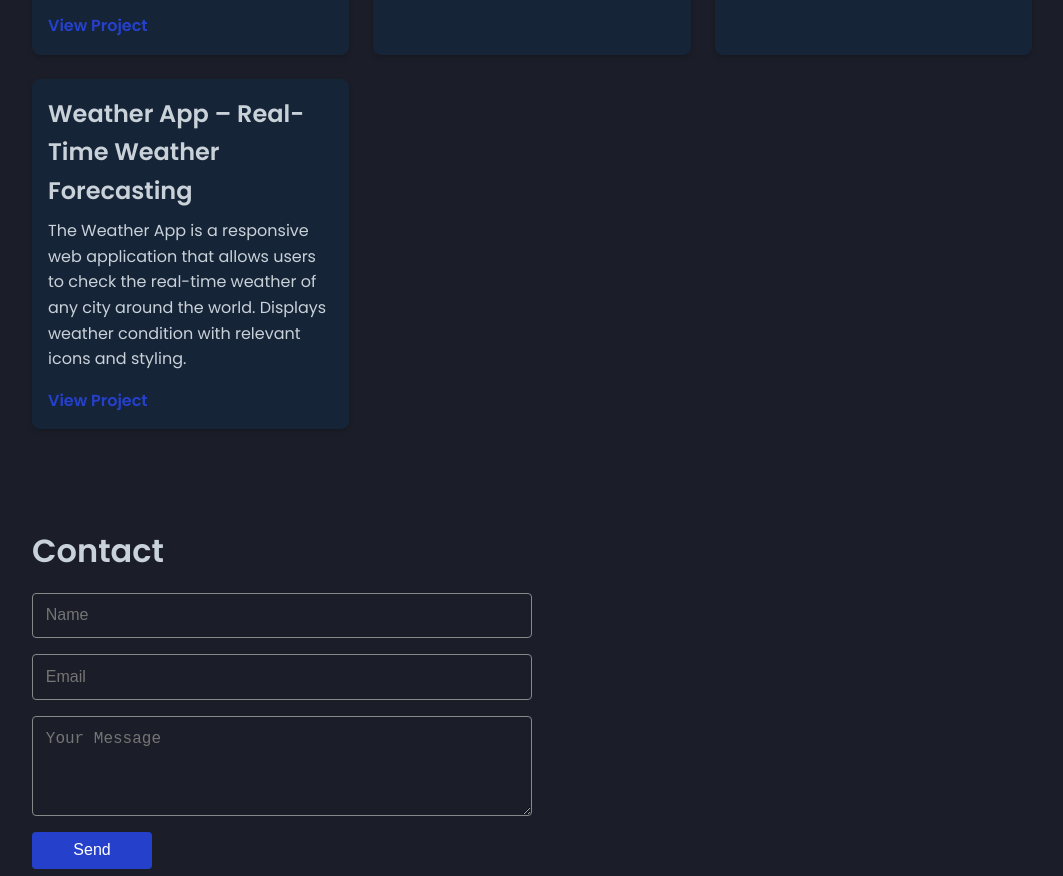
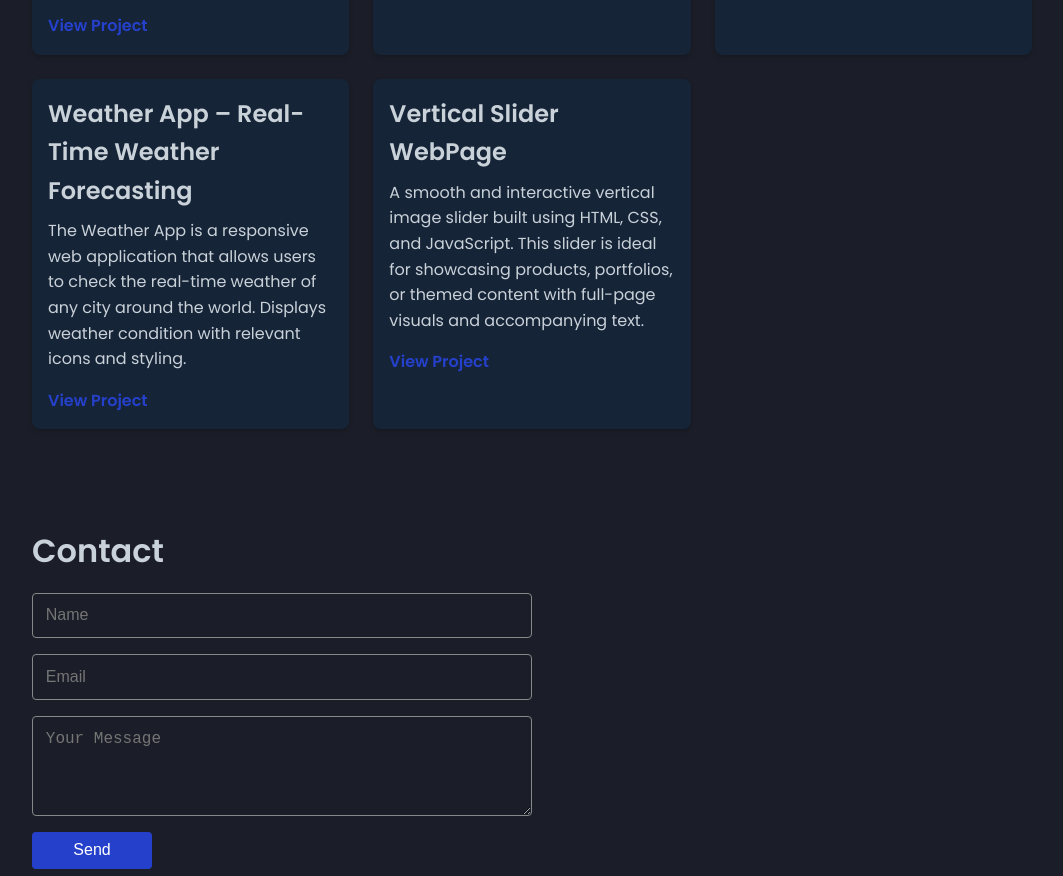
Before and after one commit to AnoopShivadas/Portfolio_page, a plain HTML site: page index.html in a window 1280 px wide. Shown: the part 1545-2421 px from the top of the page, without its empty margins (108-1171 px from the left). Drawn offline with Linux system fonts and the light colour scheme.

Commit message:
Update index.html

```diff
--- a/index.html
+++ b/index.html
@@ -121,6 +121,13 @@
             </p>
             <a href="https://anoopshivadas.github.io/Weather/" target="_blank">View Project</a>
           </div>
+          <div class="project-card">
+            <h3>Vertical Slider WebPage</h3>
+            <p>A smooth and interactive vertical image slider built using HTML, CSS, and JavaScript.
+              This slider is ideal for showcasing products, portfolios, or themed content with full-page visuals and accompanying text.
+            </p>
+            <a href="https://anoopshivadas.github.io/Weather/" target="_blank">View Project</a>
+          </div>
         </div>
       </div>
     </section>
```
